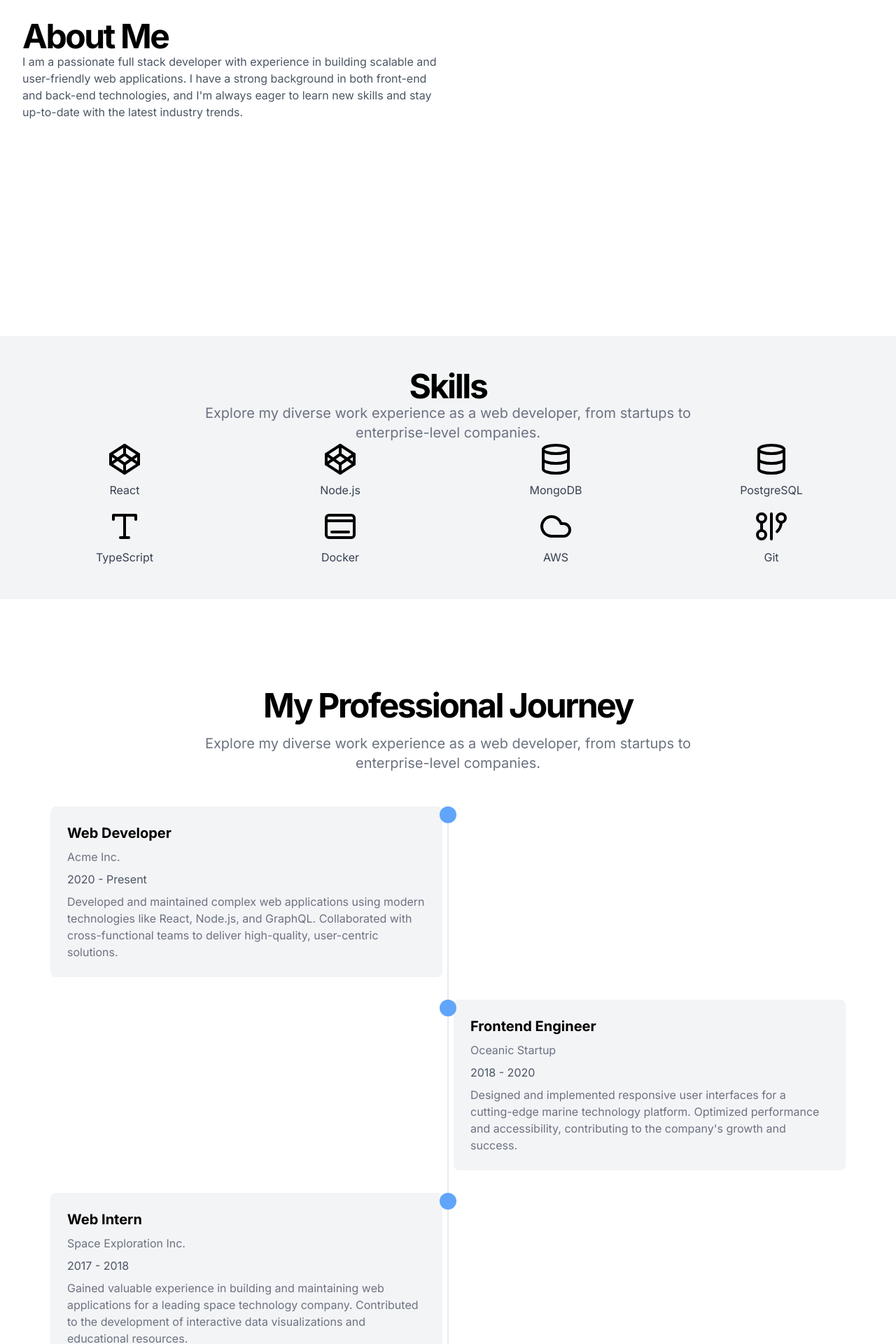
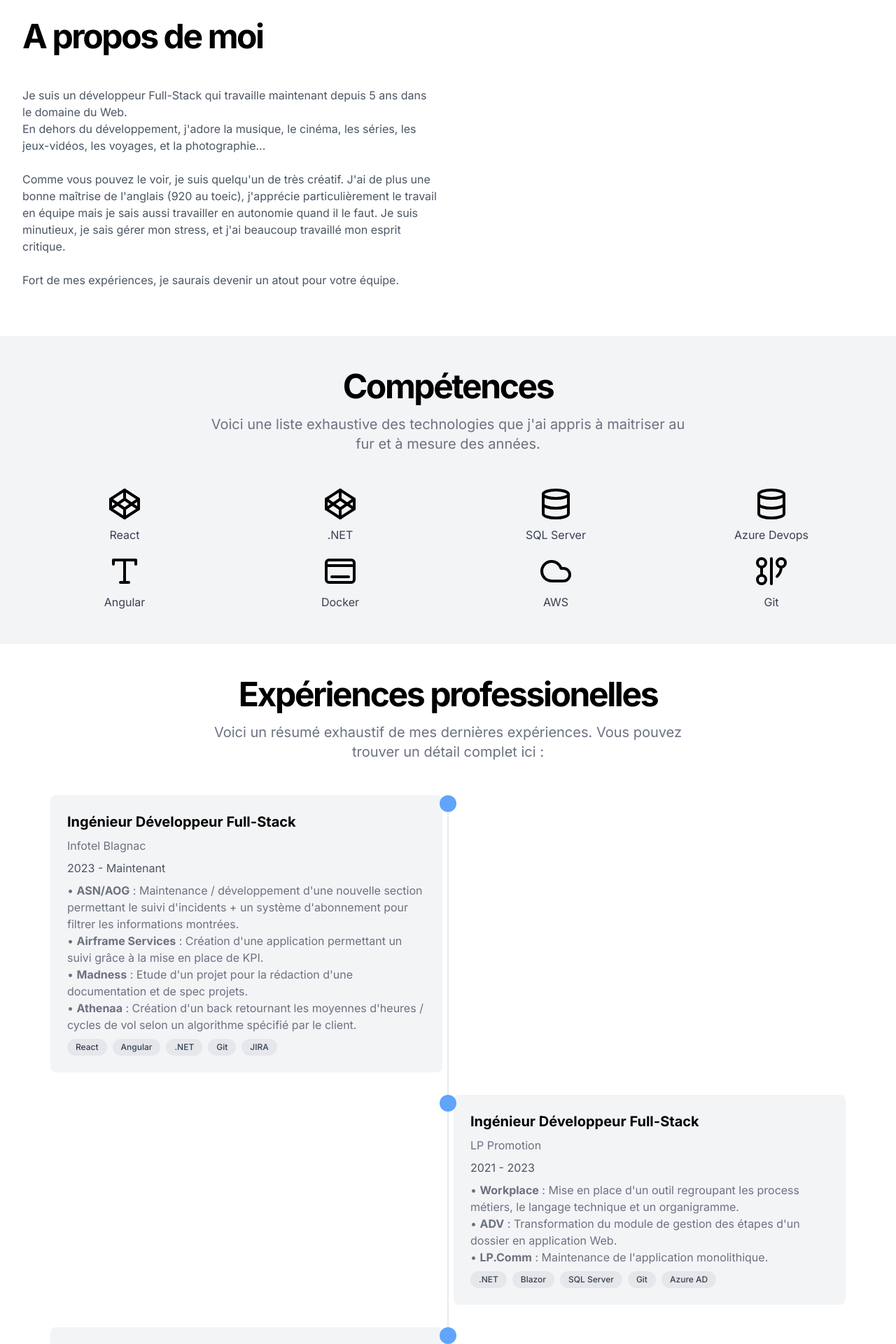
Before and after one commit to ThomasC317/MyWebsite, a Next.js app: page / in a window 1280 px wide. Shown: the part 820-2740 px from the top of the page at 70% size. Built offline with nearby package versions, Linux system fonts and the light colour scheme.

Commit message:
style, nav bar, filling cv

```diff
--- a/app/globals.css
+++ b/app/globals.css
@@ -81,3 +81,15 @@ body {
   text-align: center;
   width: 100%;
 }
+
+.cv-site-cover {
+  background-image: url('header.png');
+  aspect-ratio: 400 / 300;
+  object-fit: cover;
+
+}
+
+a {
+  color: lightslategray;
+  text-decoration: underline;
+}
--- a/components/component/main-page.tsx
+++ b/components/component/main-page.tsx
@@ -35,31 +35,31 @@ export function MainPage() {
   return (
     <div className="flex flex-col min-h-screen">
       <nav className="header">
-        <div className="container mx-auto flex flex-col items-center md:flex-row md:justify-between">
+        <div className="container mx-auto flex flex-col items-end pr-6">
             <ul className="flex space-x-4">
               <li>
-                <Link className="hover:text-gray-400" href="#">
-                  About
+                <Link className="hover:text-gray-400 text-white" href="#about">
+                  À propos
                 </Link>
               </li>
               <li>
-                <Link className="hover:text-gray-400" href="#">
-                  Skills
+                <Link className="hover:text-gray-400 text-white" href="#skills">
+                  Compétences
                 </Link>
               </li>
               <li>
-                <Link className="hover:text-gray-400" href="#">
-                  Experience
+                <Link className="hover:text-gray-400 text-white" href="#experiences">
+                  Expériences
                 </Link>
               </li>
               <li>
-                <Link className="hover:text-gray-400" href="#">
-                  Projects
+                <Link className="hover:text-gray-400 text-white" href="#projects">
+                  Projets persos
                 </Link>
               </li>
               <li>
-                <Link className="hover:text-gray-400" href="#">
-                  Contact
+                <Link className="hover:text-gray-400 text-white" href="#contact">
+                  Me contacter
                 </Link>
               </li>
             </ul>
@@ -70,70 +70,54 @@ export function MainPage() {
         <section className="test">
           <div className="full-screen-background">
         <div className="container mx-auto flex flex-col items-center md:flex-row md:justify-between  ">
-          <div className="flex flex-col items-center md:items-start">
-            <h1 className="text-3xl  main-title">Bonjour, je m'appelle Thomas CERDERA</h1>
-            <p className="text-gray-400">et je suis développeur Full Stack</p>
+          <div className="flex flex-col items-center md:items-start px-8">
+            <h1 className="text-3xl font-bold tracking-tighter sm:text-4xl md:text-5xl main-title">Bonjour, je m'appelle Thomas CERDERA</h1>
+            <p className="text-white main-title mt-6">Je suis un développeur Full-Stack !</p>
           </div>
         </div>
         </div>
         </section>
-        <section className="grid grid-cols-2 gap-8 px-8 py-12 h-[500px] mx-auto">
+        <section className="grid grid-cols-2 gap-8 px-8 py-12 h-[500px] mx-auto" id="about">
         <div className="mx-auto">
-          <h2 className="text-3xl font-bold tracking-tighter sm:text-4xl md:text-5xl">About Me</h2>
-          <p className="text-gray-600">
-            I am a passionate full stack developer with experience in building scalable and user-friendly web
-            applications. I have a strong background in both front-end and back-end technologies, and I'm always eager
-            to learn new skills and stay up-to-date with the latest industry trends.
+          <h2 className="text-3xl font-bold tracking-tighter sm:text-4xl md:text-5xl">A propos de moi</h2>
+          <p className="text-gray-600 mt-12">
+            Je suis un développeur Full-Stack qui travaille maintenant depuis 5 ans dans le domaine du Web. <br />
+            En dehors du développement, j'adore la musique, le cinéma, les séries, les jeux-vidéos, les voyages, et la photographie...<br /><br />
+            Comme vous pouvez le voir, je suis quelqu'un de très créatif. J'ai de plus une bonne maîtrise de l'anglais (920 au toeic), j'apprécie particulièrement
+            le travail en équipe mais je sais aussi travailler en autonomie quand il le faut. Je suis minutieux, je sais gérer mon stress,
+            et j'ai beaucoup travaillé mon esprit critique.<br /><br />
+            Fort de mes expériences, je saurais devenir un atout pour votre équipe.
+
           </p>
         </div>
-        {/* <div>
-          <h2 className="text-2xl font-bold mb-4">Functional Competencies</h2>
-          <ul className="grid grid-cols-2 gap-4">
-            <li className="bg-gray-100 rounded-md p-4">
-              <h3 className="text-lg font-bold">Front-end</h3>
-              <p className="text-gray-600">React, Vue.js, Angular, HTML, CSS, JavaScript, TypeScript</p>
-            </li>
-            <li className="bg-gray-100 rounded-md p-4">
-              <h3 className="text-lg font-bold">Back-end</h3>
-              <p className="text-gray-600">Node.js, Express, Ruby on Rails, PHP, Python, Django</p>
-            </li>
-            <li className="bg-gray-100 rounded-md p-4">
-              <h3 className="text-lg font-bold">Databases</h3>
-              <p className="text-gray-600">MySQL, PostgreSQL, MongoDB, Redis, SQLite</p>
-            </li>
-            <li className="bg-gray-100 rounded-md p-4">
-              <h3 className="text-lg font-bold">DevOps</h3>
-              <p className="text-gray-600">Docker, Kubernetes, AWS, Azure, GCP, CI/CD</p>
-            </li>
-          </ul>
-        </div> */}
       </section>
         <section className="bg-gray-100 py-12 px-4 md:px-8" id="skills">
-          <div className="container mx-auto text-center">
-            <h2 className="text-3xl font-bold tracking-tighter sm:text-4xl md:text-5xl">Skills</h2>
+          <div className="space-y-4 container mx-auto text-center">
+            <h2 className="text-3xl font-bold tracking-tighter sm:text-4xl md:text-5xl">Compétences</h2>
             <p className="max-w-[700px] mx-auto text-gray-500 md:text-xl">
-                Explore my diverse work experience as a web developer, from startups to enterprise-level companies.
+                Voici une liste exhaustive des technologies que j'ai appris à maitriser au fur et à mesure des années.
               </p>
-            <div className="grid grid-cols-2 md:grid-cols-4 gap-4">
+          </div>
+          <div className="grid grid-cols-2 md:grid-cols-4 gap-4 mt-12">
               <div className="flex flex-col items-center">
                 <CodepenIcon className="w-12 h-12 mb-2" />
                 <p className="text-gray-700">React</p>
               </div>
               <div className="flex flex-col items-center">
                 <CodepenIcon className="w-12 h-12 mb-2" />
-                <p className="text-gray-700">Node.js</p>
+                <p className="text-gray-700">.NET</p>
               </div>
               <div className="flex flex-col items-center">
                 <DatabaseIcon className="w-12 h-12 mb-2" />
-                <p className="text-gray-700">MongoDB</p>
+                <p className="text-gray-700">SQL Server</p>
               </div>
               <div className="flex flex-col items-center">
                 <DatabaseIcon className="w-12 h-12 mb-2" />
-                <p className="text-gray-700">PostgreSQL</p>
+                <p className="text-gray-700">Azure Devops</p>
               </div>
               <div className="flex flex-col items-center">
                 <TypeIcon className="w-12 h-12 mb-2" />
-                <p className="text-gray-700">TypeScript</p>
+                <p className="text-gray-700">Angular</p>
               </div>
               <div className="flex flex-col items-center">
                 <DockIcon className="w-12 h-12 mb-2" />
@@ -148,14 +132,13 @@ export function MainPage() {
                 <p className="text-gray-700">Git</p>
               </div>
             </div>
-          </div>
         </section>
-        <section id="experience" className="w-full py-12 md:py-24 lg:py-32 bg-white">
+        <section id="experiences" className="w-full py-12 bg-white">
           <div className="container px-4 md:px-6 mx-auto">
             <div className="space-y-4 text-center">
-              <h2 className="text-3xl font-bold tracking-tighter sm:text-4xl md:text-5xl">My Professional Journey</h2>
+              <h2 className="text-3xl font-bold tracking-tighter sm:text-4xl md:text-5xl">Expériences professionelles</h2>
               <p className="max-w-[700px] mx-auto text-gray-500 md:text-xl">
-                Explore my diverse work experience as a web developer, from startups to enterprise-level companies.
+                Voici un résumé exhaustif de mes dernières expériences. Vous pouvez trouver un détail complet ici :
               </p>
             </div>
             <div className="mt-12 relative">
@@ -163,55 +146,94 @@ export function MainPage() {
               <div className="grid gap-8">
                 <div className="grid md:grid-cols-2 gap-4 relative">
                   <div className="bg-gray-100  rounded-lg p-6 space-y-2 md:ml-12">
-                    <h3 className="text-xl font-bold">Web Developer</h3>
-                    <p className="text-gray-500">Acme Inc.</p>
-                    <p className="text-gray-600">2020 - Present</p>
+                    <h3 className="text-xl font-bold">Ingénieur Développeur Full-Stack</h3>
+                    <p className="text-gray-500">Infotel Blagnac</p>
+                    <p className="text-gray-600">2023 - Maintenant</p>
                     <p className="text-gray-500">
-                      Developed and maintained complex web applications using modern technologies like React, Node.js,
-                      and GraphQL. Collaborated with cross-functional teams to deliver high-quality, user-centric
-                      solutions.
+                      • <span className="font-bold">ASN/AOG</span> : Maintenance / développement d'une nouvelle section permettant le suivi d'incidents + un système d'abonnement pour filtrer les informations montrées.<br />
+                      • <span className="font-bold">Airframe Services</span> : Création d'une application permettant un suivi grâce à la mise en place de KPI.<br />
+                      • <span className="font-bold">Madness</span> : Etude d'un projet pour la rédaction d'une documentation et de spec projets.<br />
+                      • <span className="font-bold">Athenaa</span> : Création d'un back retournant les moyennes d'heures / cycles de vol selon un algorithme spécifié par le client.<br />
                     </p>
+                    <div className="flex flex-wrap gap-2">
+                      <span className="bg-gray-200 dark:bg-gray-700 px-3 py-1 rounded-full text-xs font-medium text-gray-700 dark:text-gray-200">
+                        React
+                      </span>
+                      <span className="bg-gray-200 dark:bg-gray-700 px-3 py-1 rounded-full text-xs font-medium text-gray-700 dark:text-gray-200">
+                        Angular
+                      </span>
+                      <span className="bg-gray-200 dark:bg-gray-700 px-3 py-1 rounded-full text-xs font-medium text-gray-700 dark:text-gray-200">
+                        .NET
+                      </span>
+                      <span className="bg-gray-200 dark:bg-gray-700 px-3 py-1 rounded-full text-xs font-medium text-gray-700 dark:text-gray-200">
+                        Git
+                      </span>
+                      <span className="bg-gray-200 dark:bg-gray-700 px-3 py-1 rounded-full text-xs font-medium text-gray-700 dark:text-gray-200">
+                        JIRA
+                      </span>
+                    </div>
                   </div>
                   <div className="absolute -left-6 md:left-1/2 md:-translate-x-1/2 bg-blue-400 rounded-full w-6 h-6 flex items-center justify-center">
                   </div>
                 </div>
                 <div className="grid md:grid-cols-2 gap-4 relative">
                   <div className="bg-gray-100 rounded-lg p-6 space-y-2 md:mr-12 md:col-start-2">
-                    <h3 className="text-xl font-bold">Frontend Engineer</h3>
-                    <p className="text-gray-500">Oceanic Startup</p>
-                    <p className="text-gray-600">2018 - 2020</p>
+                    <h3 className="text-xl font-bold">Ingénieur Développeur Full-Stack</h3>
+                    <p className="text-gray-500">LP Promotion</p>
+                    <p className="text-gray-600">2021 - 2023</p>
                     <p className="text-gray-500">
-                      Designed and implemented responsive user interfaces for a cutting-edge marine technology platform.
-                      Optimized performance and accessibility, contributing to the company's growth and success.
+                      •  <span className="font-bold">Workplace</span> : Mise en place d'un outil regroupant les process métiers, le langage technique et un organigramme. <br />
+                      •  <span className="font-bold">ADV</span> : Transformation du module de gestion des étapes d'un dossier en application Web. <br />
+                      •  <span className="font-bold">LP.Comm</span> : Maintenance de l'application monolithique. <br />
                     </p>
+                    <div className="flex flex-wrap gap-2">
+                    <span className="bg-gray-200 dark:bg-gray-700 px-3 py-1 rounded-full text-xs font-medium text-gray-700 dark:text-gray-200">
+                        .NET
+                      </span>
+                      <span className="bg-gray-200 dark:bg-gray-700 px-3 py-1 rounded-full text-xs font-medium text-gray-700 dark:text-gray-200">
+                        Blazor
+                      </span>
+                      <span className="bg-gray-200 dark:bg-gray-700 px-3 py-1 rounded-full text-xs font-medium text-gray-700 dark:text-gray-200">
+                        SQL Server
+                      </span>
+                      <span className="bg-gray-200 dark:bg-gray-700 px-3 py-1 rounded-full text-xs font-medium text-gray-700 dark:text-gray-200">
+                        Git
+                      </span>
+                      <span className="bg-gray-200 dark:bg-gray-700 px-3 py-1 rounded-full text-xs font-medium text-gray-700 dark:text-gray-200">
+                        Azure AD
+                      </span>
+                      </div>
                   </div>
                   <div className="absolute -left-6 md:left-1/2 md:-translate-x-1/2 bg-blue-400 rounded-full w-6 h-6 flex items-center justify-center">
                   </div>
                 </div>
                 <div className="grid md:grid-cols-2 gap-4 relative">
                   <div className="bg-gray-100 rounded-lg p-6 space-y-2 md:ml-12">
-                    <h3 className="text-xl font-bold">Web Intern</h3>
-                    <p className="text-gray-500">Space Exploration Inc.</p>
-                    <p className="text-gray-600">2017 - 2018</p>
+                    <h3 className="text-xl font-bold">Alternant Chef de projet/ Ingénieur logiciel</h3>
+                    <p className="text-gray-500">LP Promotion</p>
+                    <p className="text-gray-600">2019 - 2021</p>
                     <p className="text-gray-500">
-                      Gained valuable experience in building and maintaining web applications for a leading space
-                      technology company. Contributed to the development of interactive data visualizations and
-                      educational resources.
+                      •  <span className="font-bold">FluxPartenaire</span> : Nouvelle version d'une application de génération de flux partenaires au format XML. <br />
+                      •  <span className="font-bold">LP Inside</span> : Transformation d'une application monolithique comportant un grand nombre de module en plateforme web. <br />
+                      •  <span className="font-bold">UI.Framework</span> : Création d'une bibliothèque de composants utilisés sur les autres projets en cours et à venir. <br />
                     </p>
-                  </div>
-                  <div className="absolute -left-6 md:left-1/2 md:-translate-x-1/2 bg-blue-400 rounded-full w-6 h-6 flex items-center justify-center">
-                  </div>
-                </div>
-                <div className="grid md:grid-cols-2 gap-4 relative">
-                  <div className="bg-gray-100 rounded-lg p-6 space-y-2 md:mr-12 md:col-start-2">
-                    <h3 className="text-xl font-bold">Web Developer Intern</h3>
-                    <p className="text-gray-500">Aquatic Solutions</p>
-                    <p className="text-gray-600">2016 - 2017</p>
-                    <p className="text-gray-500">
-                      Participated in the development of a web-based platform for marine research and conservation.
-                      Gained experience in working with various web technologies and collaborating with a
-                      multidisciplinary team.
-                    </p>
+                    <div className="flex flex-wrap gap-2">
+                    <span className="bg-gray-200 dark:bg-gray-700 px-3 py-1 rounded-full text-xs font-medium text-gray-700 dark:text-gray-200">
+                        .NET
+                      </span>
+                      <span className="bg-gray-200 dark:bg-gray-700 px-3 py-1 rounded-full text-xs font-medium text-gray-700 dark:text-gray-200">
+                        Blazor
+                      </span>
+                      <span className="bg-gray-200 dark:bg-gray-700 px-3 py-1 rounded-full text-xs font-medium text-gray-700 dark:text-gray-200">
+                        SQL Server
+                      </span>
+                      <span className="bg-gray-200 dark:bg-gray-700 px-3 py-1 rounded-full text-xs font-medium text-gray-700 dark:text-gray-200">
+                        Git
+                      </span>
+                      <span className="bg-gray-200 dark:bg-gray-700 px-3 py-1 rounded-full text-xs font-medium text-gray-700 dark:text-gray-200">
+                        Azure AD
+                      </span>
+                      </div>
                   </div>
                   <div className="absolute -left-6 md:left-1/2 md:-translate-x-1/2 bg-blue-400 rounded-full w-6 h-6 flex items-center justify-center">
                   </div>
@@ -221,83 +243,45 @@ export function MainPage() {
           </div>
         </section>
         <section className="bg-gray-100 py-12 px-4 md:px-8" id="projects">
-          <div className="container mx-auto text-center">
-            <h2 className="text-3xl font-bold tracking-tighter sm:text-4xl md:text-5xl">Projects</h2>
-            <p className="max-w-[700px] mx-auto text-gray-500 md:text-xl">
-                Explore my diverse work experience as a web developer, from startups to enterprise-level companies.
+          <div className="space-y-4 container mx-auto text-center">
+            <h2 className="text-3xl font-bold tracking-tighter sm:text-4xl md:text-5xl">Projets personnels</h2>
+            <p className="max-w-[700px] mx-auto text-gray-500 md:text-xl py-1">
+                Voici une liste de mes projets personnels
               </p>
-            <div className="grid grid-cols-1 md:grid-cols-2 lg:grid-cols-3 gap-4">
+          </div>
+          <div className="grid grid-cols-1 md:grid-cols-2 lg:grid-cols-3 gap-4 mt-12">
               <Card>
-                <img
-                  alt="Project 1"
-                  className="rounded-t-lg"
-                  height={300}
-                  src="/placeholder.svg"
-                  style={{
-                    aspectRatio: "400/300",
-                    objectFit: "cover",
-                  }}
-                  width={400}
+                <div
+                  className="rounded-t-lg cv-site-cover"
                 />
                 <CardContent className="p-4">
-                  <h3 className="text-xl font-bold mb-2">Project 1</h3>
+                  <h3 className="text-xl font-bold mb-2">Mon site web</h3>
                   <p className="text-gray-700">
-                    A full-stack web application built with React, Node.js, and MongoDB. Includes features like user
-                    authentication, real-time chat, and data visualization.
+                    Ce site a été réalisé en utilisant <a href="https://nextjs.org/">NextJS</a>, framework de <a href="https://fr.legacy.reactjs.org/">React</a>.
                   </p>
                 </CardContent>
               </Card>
               <Card>
-                <img
-                  alt="Project 2"
+                <div
                   className="rounded-t-lg"
-                  height={300}
-                  src="/placeholder.svg"
-                  style={{
-                    aspectRatio: "400/300",
-                    objectFit: "cover",
-                  }}
-                  width={400}
                 />
                 <CardContent className="p-4">
-                  <h3 className="text-xl font-bold mb-2">Project 2</h3>
+                  <h3 className="text-xl font-bold mb-2">(WIP)Tom Archer Website</h3>
                   <p className="text-gray-700">
-                    A responsive e-commerce website built with Next.js, TypeScript, and PostgreSQL. Includes features
-                    like product listings, shopping cart, and order management.
-                  </p>
-                </CardContent>
-              </Card>
-              <Card>
-                <img
-                  alt="Project 3"
-                  className="rounded-t-lg"
-                  height={300}
-                  src="/placeholder.svg"
-                  style={{
-                    aspectRatio: "400/300",
-                    objectFit: "cover",
-                  }}
-                  width={400}
-                />
-                <CardContent className="p-4">
-                  <h3 className="text-xl font-bold mb-2">Project 3</h3>
-                  <p className="text-gray-700">
-                    A mobile-first web application built with React Native, Node.js, and MongoDB. Includes features like
-                    location-based services, push notifications, and offline support.
+                    Ce site, pour mon projet musical, est en train d'être réalisé grâce à <a href="https://nextjs.org/">NextJS</a>, framework de <a href="https://fr.legacy.reactjs.org/">React</a>.
                   </p>
                 </CardContent>
               </Card>
             </div>
-          </div>
         </section>
         <section className="py-12 px-4 md:px-8" id="contact">
-          <div className="container mx-auto text-center">
+          <div className="space-y-4 container mx-auto text-center">
             <h2 className="text-3xl font-bold tracking-tighter sm:text-4xl md:text-5xl">Contact</h2>
             <p className="max-w-[700px] mx-auto text-gray-500 md:text-xl">
-                Explore my diverse work experience as a web developer, from startups to enterprise-level companies.
+                N'hésitez pas à me contacter pour toute demande, offre...
               </p>
-            <Contact></Contact>
           </div>
+          <Contact></Contact>
         </section>
       </main>
       <footer className="bg-gray-900 text-white py-4 px-4 md:px-8">
--- a/package.json
+++ b/package.json
@@ -15,7 +15,7 @@
     "class-variance-authority": "^0.7.0",
     "clsx": "^2.1.1",
     "lucide-react": "^0.395.0",
-    "next": "14.2.4",
+    "next": "^14.2.4",
     "react": "^18",
     "react-dom": "^18",
     "tailwind-merge": "^2.3.0",
```
Also changed, not shown: components/component/contact.tsx (+5 -6 lines), 1 other file (tests, documents, lock files or other folders).
